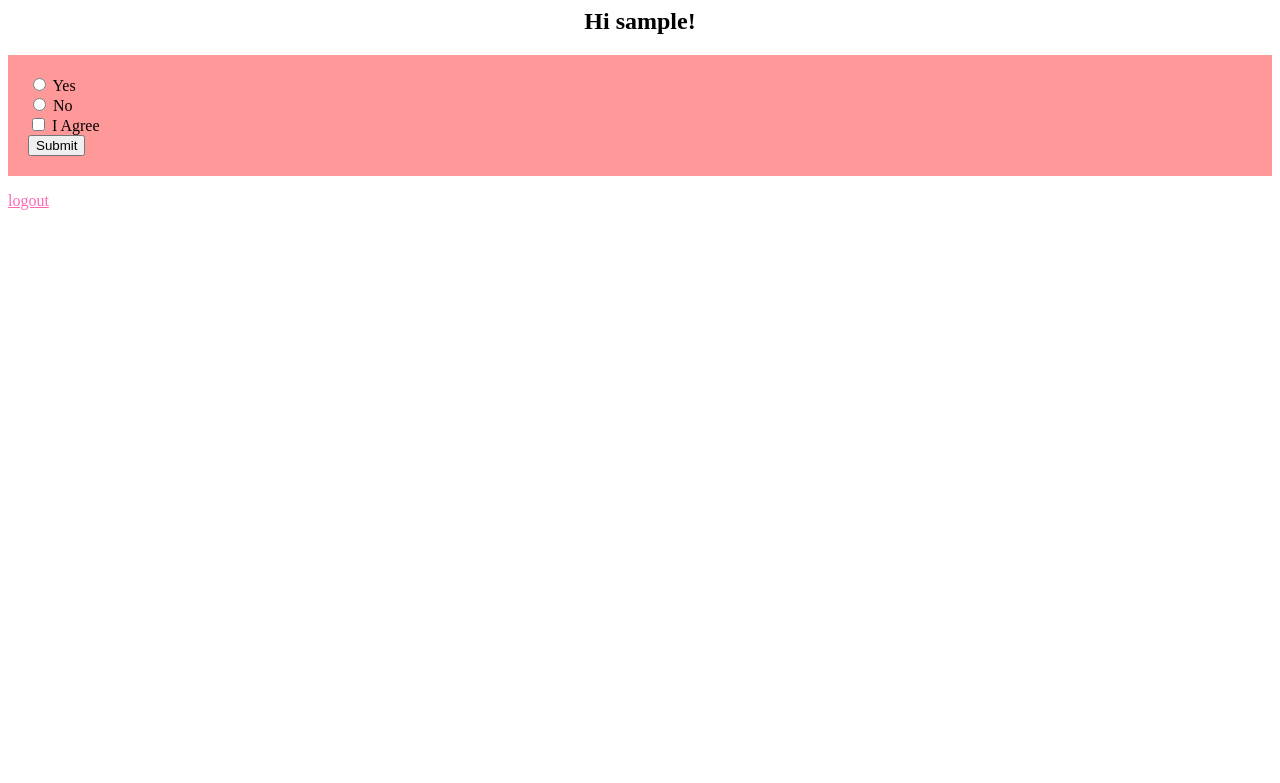
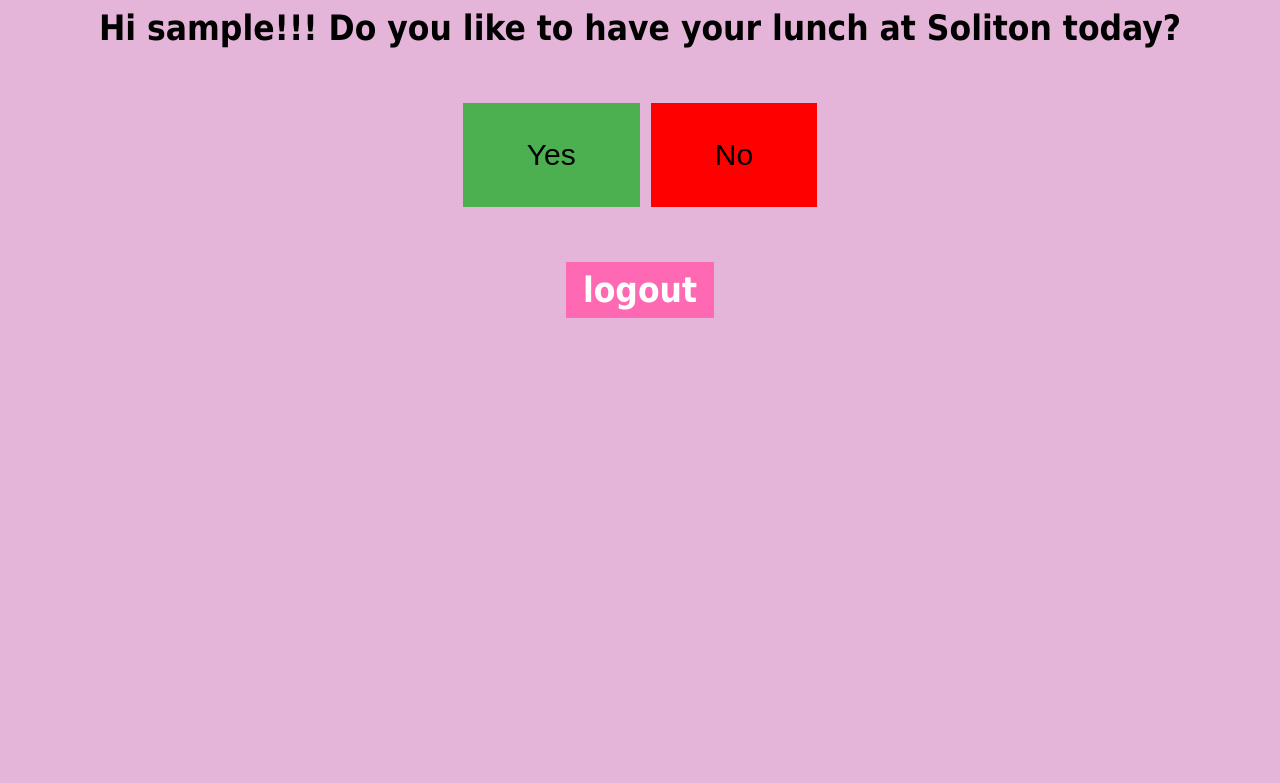
Before and after one commit to dhivakark/lunch_log, a Django app: page / in a window 1280 px wide. Shown: the top 783 px of the page. Run offline with Django 3.2, Linux system fonts and the light colour scheme; the visitor is signed in with stand-in values (Sample User, id 1).

Commit message:
Render the html pages with css and remove -I Agree,Sumbit

```diff
--- a/login/urls.py
+++ b/login/urls.py
@@ -22,5 +22,5 @@
     path('admin/', admin.site.urls),
     path('user/', include('user.urls')),
     path('user/', include('django.contrib.auth.urls')),
-    path('preference/', views.get_preference, name='get_prefernce')
+    path('preference/', views.get_preference, name='get_prefernce'),
 ]
--- a/templates/home.html
+++ b/templates/home.html
@@ -1,48 +1,123 @@
+
 <html>
 <head>
+
 <style>
+.button {
+    background-color: #4CAF50; /* Green */
+    border: none;
+    color: black;
+    padding: 35px 64px;
+    text-align: center;
+    text-decoration: none;
+    display: inline-block;
+    font-size: 30px;
+    text-indent: center;
+}
+.button:hover {
+    box-shadow: 0 12px 16px 0 rgba(0,0,0,0.24),0 17px 50px 0 rgba(0,0,0,0.19);
+    background-color:white;
+}
+.button1 {
+    background-color: red;
+    color: black;
+    border: none;
+}
+.button1:hover {
+    box-shadow: 0 12px 16px 0 rgba(0,0,0,0.24),0 17px 50px 0 rgba(0,0,0,0.19);
+    background-color: white;
+    color: red;
+}
 
 h2 {
     text-align: center;
+    font-family: Tahoma;
+    font-size: 35;
+}
+h3 {
+    text-align: center;
+    font-family: Tahoma;
+    font-size: 35;
+}
+b1 {
+  text-align: center;
 }
 body {
+  background-color: #e5b5d9;
   text-align: left;
   text-shadow: transparent;
 
 }
-a {
-    color: hotpink;
+a:link, a:visited {
+    background-color: hotpink;
+    color: white;
+    padding: 8px 17px;
+    text-align: center;
+    text-decoration: none;
+    display: inline-block;
+
+}
+
+a:hover, a:active {
+    background-color: orange;
 }
 ul {
-  background: #ff9999;
+
   padding: 20px;
 }
-
+input[type=submit] {
+    border-radius: 5px;
+    border: 0;
+    width: 130px;
+    height:45px;
+    font-family: Tahoma;
+    font-size: 25;
+    background: #f4f4f4;
+    /* Old browsers */
+    background: -moz-linear-gradient(top, #f4f4f4 1%, #ededed 100%);
+    /* FF3.6+ */
+    background: -webkit-gradient(linear, left top, left bottom, color-stop(1%, #f4f4f4), color-stop(100%, #ededed));
+    /* Chrome,Safari4+ */
+    background: -webkit-linear-gradient(top, #f4f4f4 1%, #ededed 100%);
+    /* Chrome10+,Safari5.1+ */
+    background: -o-linear-gradient(top, #f4f4f4 1%, #ededed 100%);
+    /* Opera 11.10+ */
+    background: -ms-linear-gradient(top, #f4f4f4 1%, #ededed 100%);
+    /* IE10+ */
+    background: linear-gradient(to bottom, #f4f4f4 1%, #ededed 100%);
+    /* W3C */
+    filter: progid:DXImageTransform.Microsoft.gradient(startColorstr='#f4f4f4', endColorstr='#ededed', GradientType=0);
+    /* IE6-9 */
+}
 </style>
 </head>
 <body>
+
 {% extends 'base.html' %}
 
 {% block title %}Home{% endblock %}
 
 {% block content %}
 {% if user.is_authenticated %}
-<h2>Hi {{ user.username }}!</h2>
-<form method="post" action="preference/">
+<h2>Hi {{ user.username }}!!! Do you like to have your lunch at Soliton today?</h2>
+<h3>
+<form id="myForm1" method="post" action="preference/">
       {% csrf_token %}
       <ul>
-        <input type='radio' name="pc" value= Yes/> Yes<br >
-        <input type='radio' name="pc" value= No/> No <br >
-        <input type='checkbox' name="u" value= {{user.username}}/> I Agree <br >
-        <input type="submit" value="Submit">
+       <button class="button" type='radio' name="pc" value= 'Yes,{{user.username}}' onBlur="submitForm()"/> Yes</button>
+       <button class="button button1" type='radio' name="pc" value= No,{{user.username}} onBlur="submitForm()"/> No </button>
+
+
       </ul>
     </form>
+  <p><a href="{% url 'logout' %}">logout</a></p></h3>
 
-  <p><a href="{% url 'logout' %}">logout</a></p>
 {% else %}
-  <p>You are not logged in</p>
+  <h2>You are not logged in</>
+  <b1>
   <a href="{% url 'login' %}">login</a> |
   <a href="{% url 'signup' %}">signup</a>
+  </b1>
 {% endif %}
 {% endblock %}
 </body>
--- a/templates/signup.html
+++ b/templates/signup.html
@@ -8,7 +8,7 @@
 body {
 	text-align: left;
 	text-shadow: transparent;
-	background-image: url("templates/logo.png");
+	background-color: #e5b5d9;
 }
 
 </style>
--- a/user/models.py
+++ b/user/models.py
@@ -1,4 +1,6 @@
 from django.contrib.auth.models import AbstractUser, UserManager
+from django.db.models.signals import post_save
+
 
 
 class CustomUserManager(UserManager):
```
Also changed, not shown: templates/registration/login.html (+34 -0 lines), user/templates/pref-wed.html (+52 -9 lines), user/templates/pref.html (+20 -2 lines), user/views.py (+14 -22 lines).
